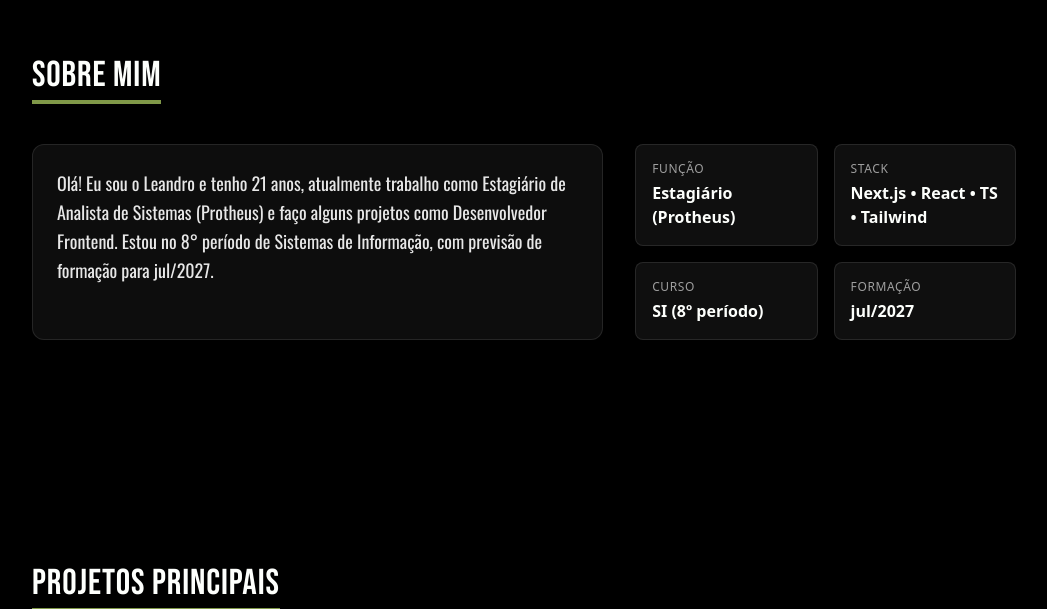
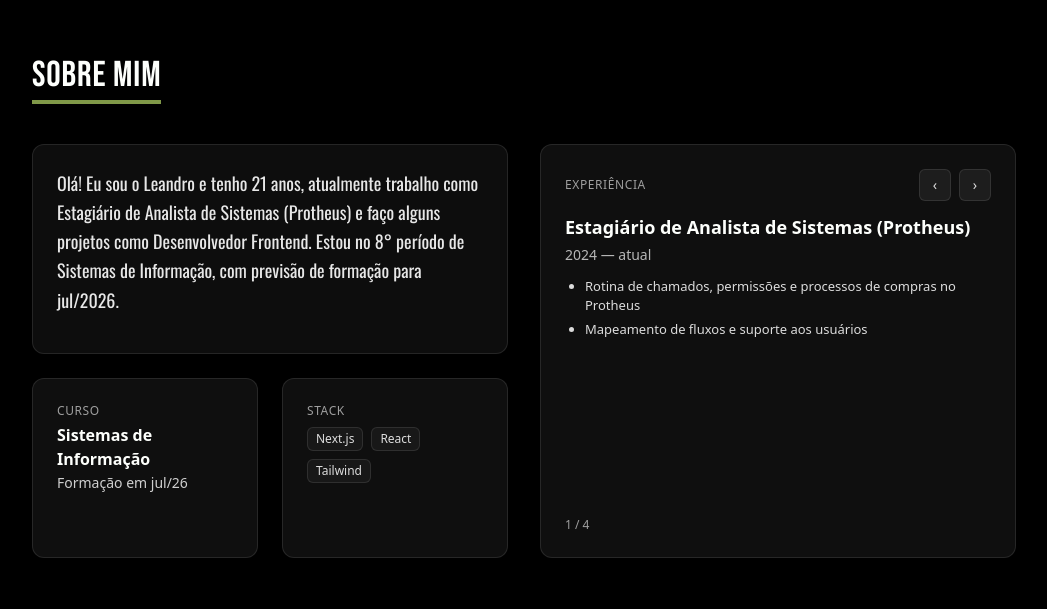
Before and after one commit to leandrfaria/meuportfolio, a Next.js app: page / in a window 1280 px wide. Shown: the part 751-1360 px from the top of the page, without its empty margins (116-1163 px from the left). Built offline with nearby package versions, Linux system fonts and the light colour scheme.

Commit message:
Atualizando Sobre Mim

```diff
--- a/src/app/components/sections/About.tsx
+++ b/src/app/components/sections/About.tsx
@@ -1,20 +1,72 @@
 "use client";
 
+import { useCallback, useEffect, useMemo, useState } from "react";
 import { bebasNeue, oswald } from "@/app/font";
 import Typewriter from "../ui/Typewriter";
 
-type Props = {
-  id?: string;
+type Props = { id?: string };
+
+const aboutText =
+  "Olá! Eu sou o Leandro e tenho 21 anos, atualmente trabalho como Estagiário de Analista de Sistemas (Protheus) e faço alguns projetos como Desenvolvedor Frontend. Estou no 8° período de Sistemas de Informação, com previsão de formação para jul/2026.";
+
+type Experience = {
+  title: string;
+  period: string;
+  bullets?: string[];
 };
 
-const aboutText =
-  "Olá! Eu sou o Leandro e tenho 21 anos, atualmente trabalho como Estagiário de Analista de Sistemas (Protheus) e faço alguns projetos como Desenvolvedor Frontend. Estou no 8° período de Sistemas de Informação, com previsão de formação para jul/2027.";
+const EXPERIENCES: Experience[] = [
+  {
+    title: "Estagiário de Analista de Sistemas (Protheus)",
+    period: "2024 — atual",
+    bullets: [
+      "Rotina de chamados, permissões e processos de compras no Protheus",
+      "Mapeamento de fluxos e suporte aos usuários",
+    ],
+  },
+  {
+    title: "Estagiário de Suporte de TI",
+    period: "2023 — 2024",
+    bullets: [
+      "Atendimento local e remoto; configuração de contas e e-mails",
+      "Formatação e manutenção (notebooks/PCs)",
+    ],
+  },
+  {
+    title: "Monitor/Instrutor de Desenvolvimento Web",
+    period: "2022",
+    bullets: ["Apoio a alunos em HTML/CSS/JS e Git básico"],
+  },
+  {
+    title: "Aprendiz — Área Administrativa",
+    period: "2021 — 2022",
+    bullets: ["Rotinas administrativas e contato com sistemas internos"],
+  },
+];
 
 export default function About({ id = "sobre" }: Props) {
+  const [idx, setIdx] = useState(0);
+  const go = useCallback(
+    (d: 1 | -1) =>
+      setIdx((s) => (s + d + EXPERIENCES.length) % EXPERIENCES.length),
+    []
+  );
+
+  useEffect(() => {
+    const onKey = (e: KeyboardEvent) => {
+      if (e.key === "ArrowLeft") go(-1);
+      if (e.key === "ArrowRight") go(1);
+    };
+    window.addEventListener("keydown", onKey);
+    return () => window.removeEventListener("keydown", onKey);
+  }, [go]);
+
+  const current = useMemo(() => EXPERIENCES[idx], [idx]);
+
   return (
     <section
       id={id}
-      className="mx-auto max-w-5xl px-5 py-20 md:py-24 lg:py-28"
+      className="mx-auto max-w-5xl px-5 pt-20 md:pt-24 lg:pt-28 pb-12 md:pb-14 lg:pb-16"
     >
       <h2
         className={`${bebasNeue.className} text-3xl sm:text-4xl tracking-wide text-brand-white mb-10`}
@@ -24,32 +76,89 @@ export default function About({ id = "sobre" }: Props) {
         </span>
       </h2>
 
-      <div className="grid grid-cols-1 gap-8 md:grid-cols-[1.2fr_0.8fr]">
-        <div className="rounded-xl border border-white/10 bg-white/5 p-5 md:p-6">
-          <p className={`${oswald.className} text-base sm:text-lg text-white/90 leading-relaxed`}>
-            <Typewriter text={aboutText} speed={18} startDelay={150} />
-          </p>
+      {/* GRID PRINCIPAL */}
+      <div className="grid grid-cols-1 gap-8 md:grid-cols-2 md:items-start">
+        {/* ESQUERDA */}
+        <div className="grid grid-cols-1 gap-6">
+          {/* ↓ metade da altura anterior */}
+          <div className="rounded-xl border border-white/10 bg-white/5 p-5 md:p-6 h-[180px] md:h-[210px] overflow-y-auto [scrollbar-width:thin]">
+            <p
+              className={`${oswald.className} text-base sm:text-lg text-white/90 leading-relaxed`}
+            >
+              <Typewriter text={aboutText} speed={18} startDelay={150} />
+            </p>
+          </div>
+
+          {/* CURSO + STACK */}
+          <div className="grid grid-cols-1 gap-6 sm:grid-cols-2">
+            <div className="rounded-xl border border-white/10 bg-white/[0.06] p-5 md:p-6 h-[170px] md:h-[180px]">
+              <p className="text-xs uppercase tracking-wider text-white/60">
+                curso
+              </p>
+              <p className="mt-1 font-semibold text-brand-white">
+                Sistemas de Informação
+              </p>
+              <p className="mt-0.5 text-sm text-white/80">Formação em jul/26</p>
+            </div>
+
+            <div className="rounded-xl border border-white/10 bg-white/[0.06] p-5 md:p-6 h-[170px] md:h-[180px]">
+              <p className="text-xs uppercase tracking-wider text-white/60">
+                stack
+              </p>
+              <ul className="mt-2 flex flex-wrap gap-2">
+                {["Next.js", "React", "Tailwind"].map((t) => (
+                  <li
+                    key={t}
+                    className="rounded-md border border-white/10 bg-white/[0.04] px-2 py-0.5 text-[12px] text-white/85"
+                  >
+                    {t}
+                  </li>
+                ))}
+              </ul>
+            </div>
+          </div>
         </div>
 
-        <div className="grid grid-cols-2 gap-4">
-          <div className="rounded-lg border border-white/10 bg-white/[0.06] p-4">
-            <p className="text-xs uppercase tracking-wider text-white/60">função</p>
-            <p className="mt-1 font-semibold text-brand-white">Estagiário (Protheus)</p>
+        {/* DIREITA: experiência */}
+        <div className="rounded-xl border border-white/10 bg-white/[0.06] p-5 md:p-6 h-[374px] md:h-[414px] flex flex-col">
+          <div className="mb-3 flex items-center justify-between">
+            <p className="text-xs uppercase tracking-wider text-white/60">
+              experiência
+            </p>
+            <div className="flex items-center gap-2">
+              <button
+                onClick={() => go(-1)}
+                aria-label="Experiência anterior"
+                className="h-8 w-8 rounded-md border border-white/10 bg-white/[0.06] text-sm text-white/85 transition hover:text-brand-green"
+              >
+                ‹
+              </button>
+              <button
+                onClick={() => go(1)}
+                aria-label="Próxima experiência"
+                className="h-8 w-8 rounded-md border border-white/10 bg-white/[0.06] text-sm text-white/85 transition hover:text-brand-green"
+              >
+                ›
+              </button>
+            </div>
           </div>
 
-          <div className="rounded-lg border border-white/10 bg-white/[0.06] p-4">
-            <p className="text-xs uppercase tracking-wider text-white/60">stack</p>
-            <p className="mt-1 font-semibold text-brand-white">Next.js • React • TS • Tailwind</p>
+          <div className="flex-1 overflow-y-auto pr-1 [scrollbar-width:thin]">
+            <h3 className="text-lg font-semibold text-brand-white">
+              {current.title}
+            </h3>
+            <p className="mt-1 text-sm text-white/70">{current.period}</p>
+            {current.bullets?.length ? (
+              <ul className="mt-3 list-disc space-y-1 pl-5 text-[13px] text-white/85">
+                {current.bullets.map((b, i) => (
+                  <li key={i}>{b}</li>
+                ))}
+              </ul>
+            ) : null}
           </div>
 
-          <div className="rounded-lg border border-white/10 bg-white/[0.06] p-4">
-            <p className="text-xs uppercase tracking-wider text-white/60">curso</p>
-            <p className="mt-1 font-semibold text-brand-white">SI (8º período)</p>
-          </div>
-
-          <div className="rounded-lg border border-white/10 bg-white/[0.06] p-4">
-            <p className="text-xs uppercase tracking-wider text-white/60">formação</p>
-            <p className="mt-1 font-semibold text-brand-white">jul/2027</p>
+          <div className="pt-3 text-xs text-white/60">
+            {idx + 1} / {EXPERIENCES.length}
           </div>
         </div>
       </div>
```
